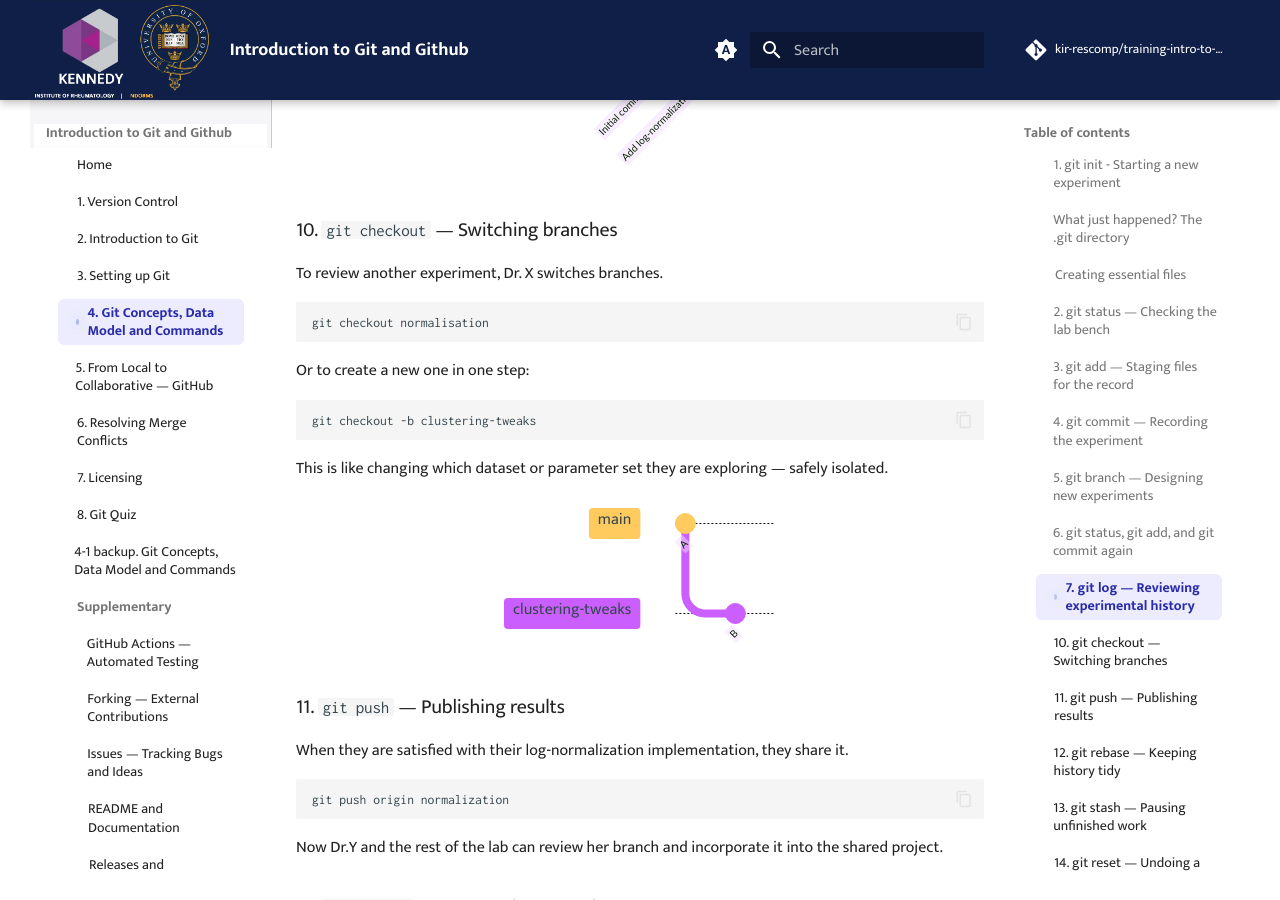
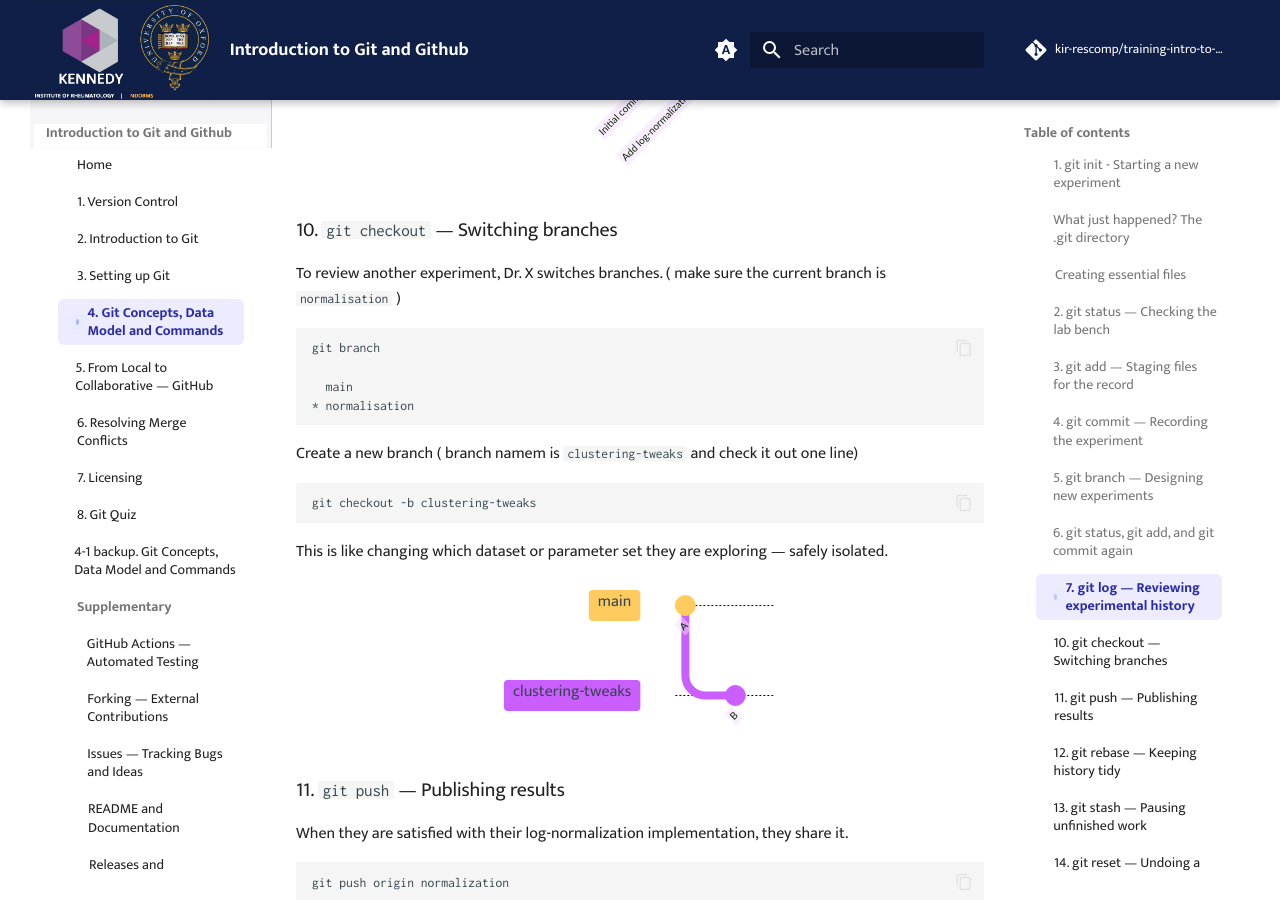
Before and after one commit to kir-rescomp/training-intro-to-git-github, an MkDocs documentation site: the page built from docs/4.git_model_commands.md, in a window 1280 px wide and 900 px high, scrolled down 4985 px. Built offline with MkDocs 1.6.1 and Material for MkDocs 9.7.7, drawn with Linux system fonts in a browser that asks for light colours; comment, search, counter and statistics services are not loaded.

Commit message:
how to create and checkout a new branch in single line

````diff
--- a/docs/4.git_model_commands.md
+++ b/docs/4.git_model_commands.md
@@ -281,13 +281,17 @@ gitGraph
 
 ### 10. `git checkout` — Switching branches
 
-To review another experiment, Dr. X switches branches.
+To review another experiment, Dr. X switches branches. ( make sure the current branch is `normalisation` )
 
 ```bash
-git checkout normalisation
+git branch
+
+  main
+* normalisation
+
 ```
 
-Or to create a new one in one step:
+Create a new branch ( branch namem is `clustering-tweaks` and check it out one line)
 
 ```bash
 git checkout -b clustering-tweaks
````
